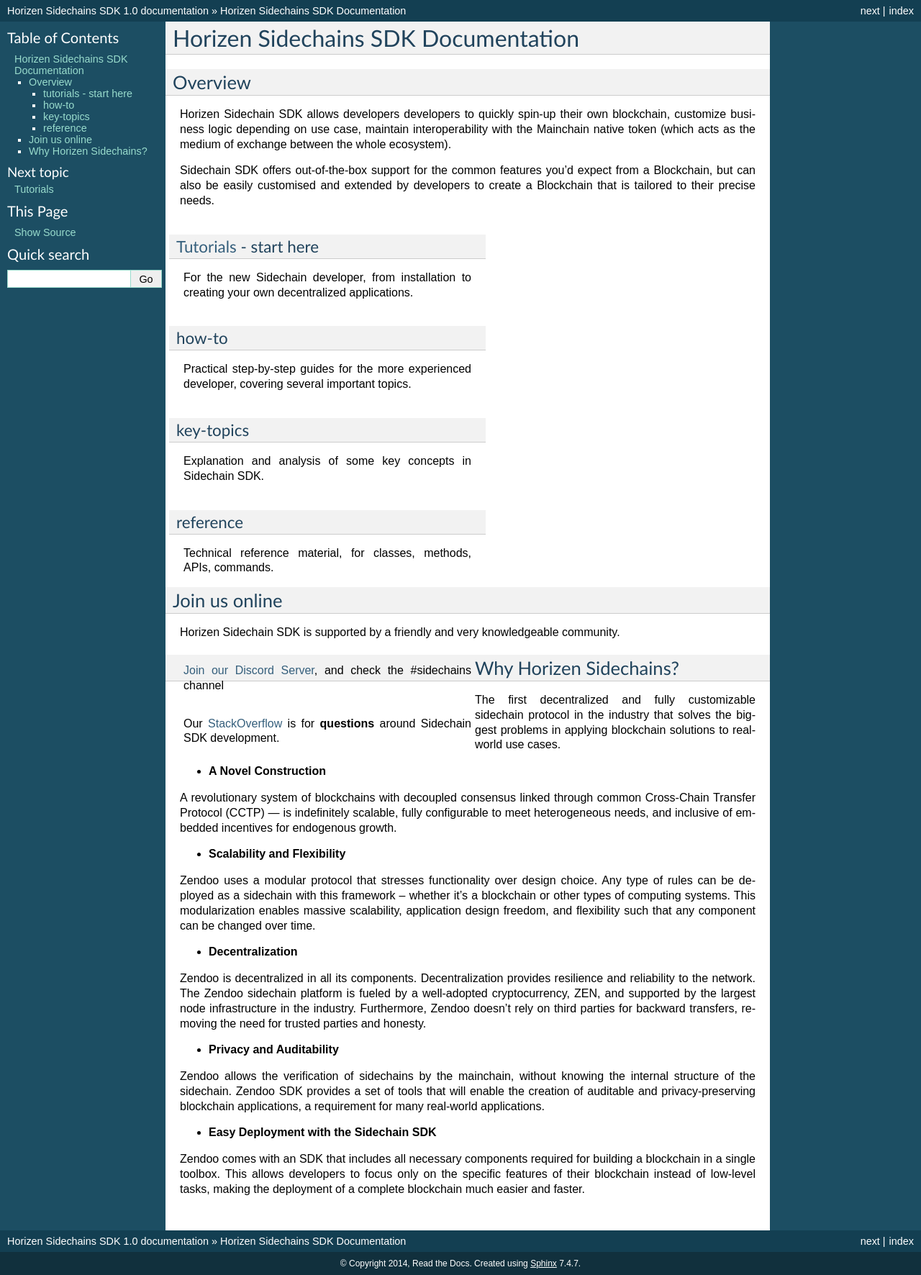
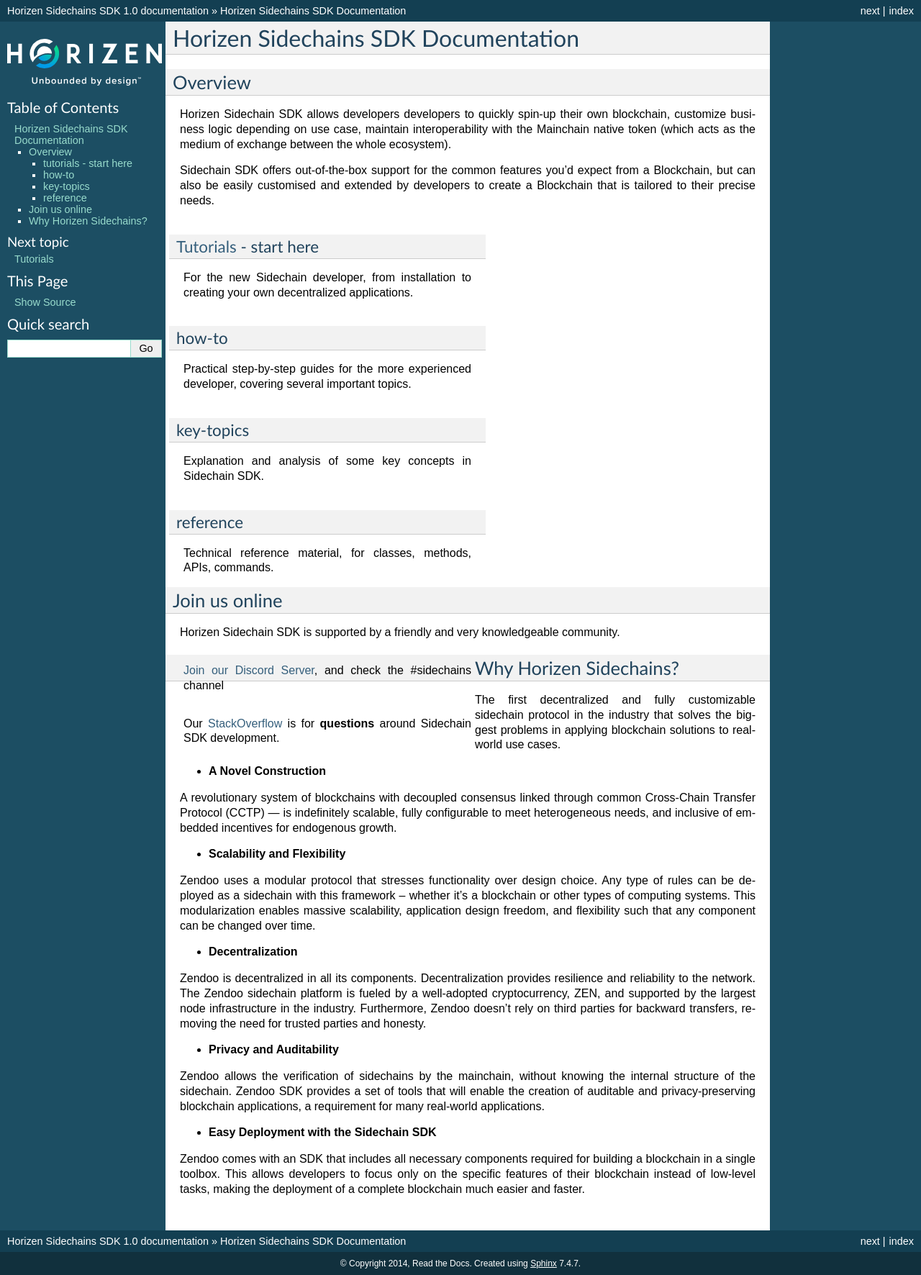
Before and after one commit to megaluck/documentation, a Sphinx documentation site: the page built from docs/index.rst, in a window 1280 px wide. Shown: the whole page at 72% size. Built offline with Sphinx 7.4.7, drawn with Linux system fonts in a browser that asks for light colours; pages that are not in the unit, such as notebooks, are missing from menus.

Commit message:
added styling, fixed images and page width

```diff
--- a/docs/_static/custom.css
+++ b/docs/_static/custom.css
@@ -11,3 +11,9 @@
     color: #fcfcfc;
     margin-bottom: .809em;
 }
+.wy-nav-content {
+    padding: 1.618em 3.236em;
+    height: 100%;
+    max-width: 100% !important;
+    margin: auto;
+}
--- a/docs/conf.py
+++ b/docs/conf.py
@@ -118,12 +118,12 @@
 # The name of an image file (relative to this directory) to place at the top
 # of the sidebar.
 #html_logo = None
-html_logo = 'Horizen_UBD_white.svg'
+html_logo = 'images/Horizen_UBD_white.svg'
 
 # The name of an image file (within the static path) to use as favicon of the
 # docs.  This file should be a Windows icon file (.ico) being 16x16 or 32x32
 # pixels large.
-html_favicon = 'favicon.ico'
+html_favicon = 'images/favicon.ico'
 
 # Add any paths that contain custom static files (such as style sheets) here,
 # relative to this directory. They are copied after the builtin static files,
```
